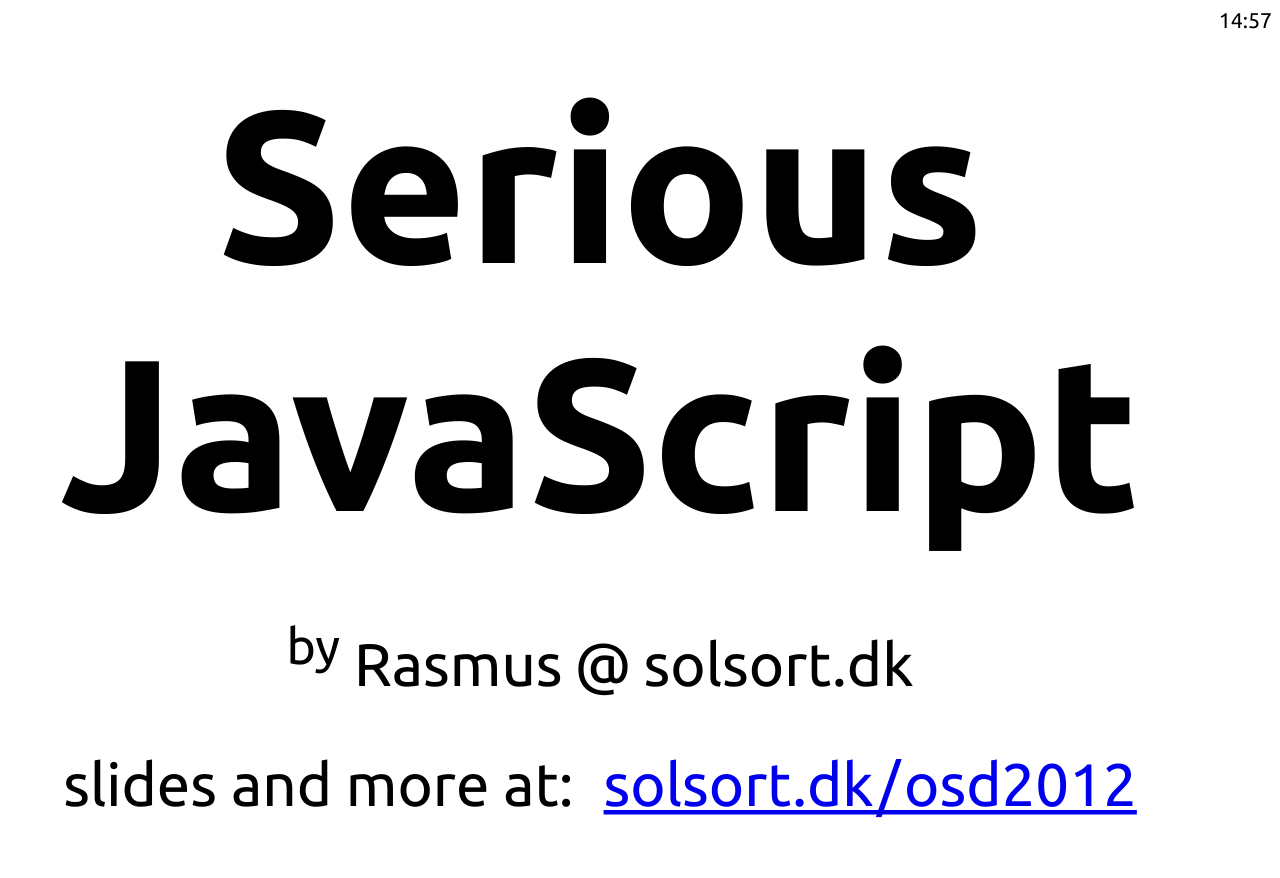
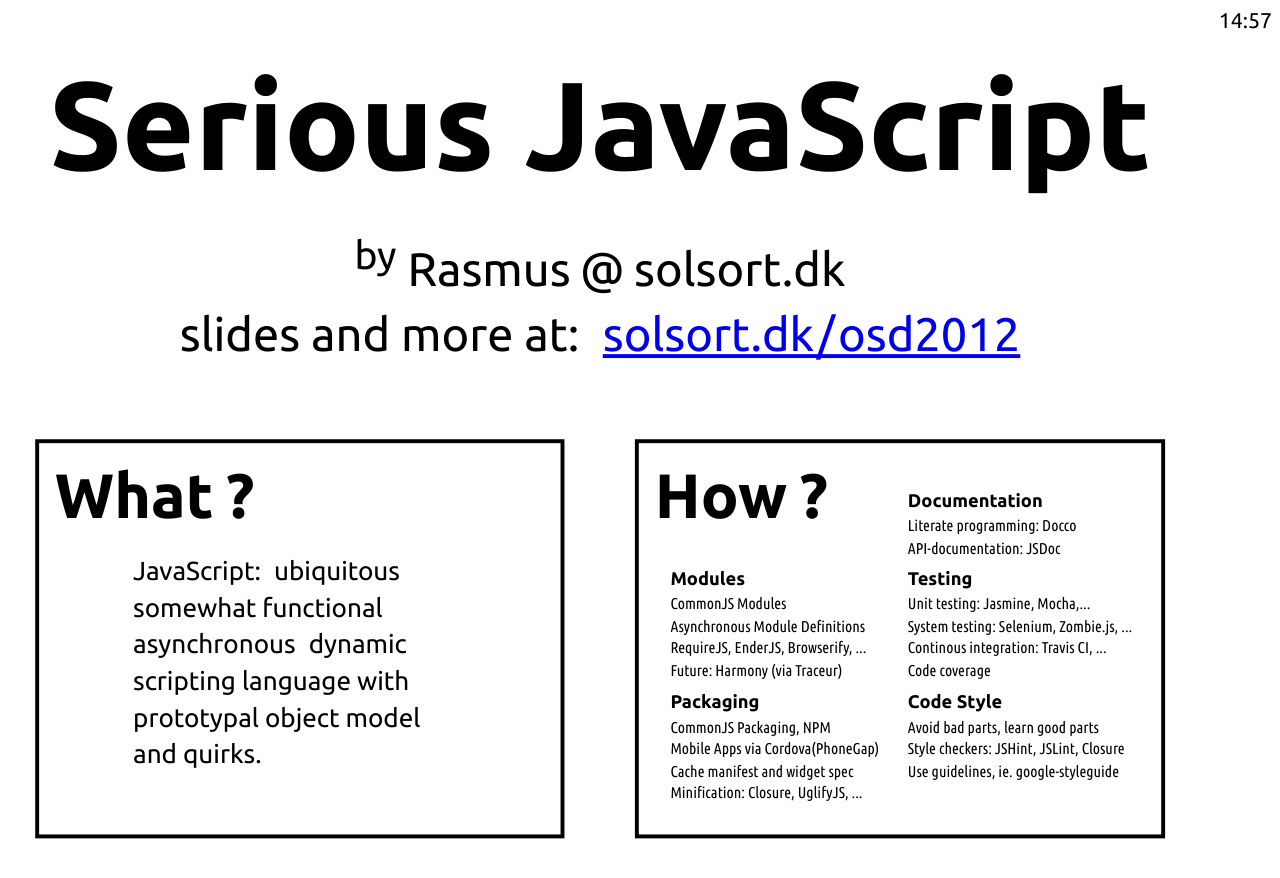
Before and after one commit to rasmuserik/rasmuserik.github.com, a Jekyll site: the page osd2012/slides.html, which Jekyll copies as it is, in a window 1280 px wide. Shown: the top 878 px of the page. Built offline with Jekyll 4.4.1, drawn with Linux system fonts in a browser that asks for light colours; nearby versions of some CDN libraries; some of the changed text lies outside the part shown.

Commit message:
removed a slide to make the presentation shorter

```diff
--- a/osd2012/slides.html
+++ b/osd2012/slides.html
@@ -21,6 +21,7 @@
             padding: 0pt;
         }
         .slide {
+            border: 3pt solid black;
             margin: 0pt;
             padding: 0pt;
             position: absolute;
@@ -28,9 +29,9 @@
             height: 300pt;
         }
         h1 {
-            margin: 20pt 0pt 10pt 0pt;;
+            margin: 40pt 0pt 20pt 0pt;;
             padding: 0pt;
-            font-size: 72pt;
+            font-size: 96pt;
         }
         h2 {
             font-size: 48pt;
@@ -40,17 +41,19 @@
 
         .intro {
             left: 480pt;
-            top: 30pt;
+            top: 140pt;
             text-align: center;
         }
         .intro div {
-            font-size: 20pt;
-            line-height: 200%;
+            font-size: 36pt;
+            line-height: 140%;
         }
 
         .what {
-            left: 40pt;
-            top: 30pt;
+            /*left: 30pt;
+            top: 340pt;*/
+            left: 27pt;
+            top: 337pt;
         }
         .what .descr {
             position: absolute;
@@ -63,8 +66,10 @@
         }
 
         .how {
-            left: 40pt;
-            top: 360pt;
+            /*left: 490pt;
+            top: 340pt;*/
+            left: 487pt;
+             top: 337pt;
         }
         .how h3 {
             /* font-weight: normal;*/
@@ -146,7 +151,8 @@
             font-size: 16pt;
         }
     </style>
-    <script src="http://ajax.googleapis.com/ajax/libs/jquery/1.7.1/jquery.min.js"></script>
+    <script src="../lib/es5-shim.min.js"></script>
+    <script src="../lib/jquery-1.7.1.min.js"></script>
     <script>(function(){
         function now() {
             return (new Date()).getTime();
@@ -230,17 +233,14 @@
   <body>
     <div class="timer"></div>
     <div class="main">
-        <div class="intro slide">
+        <div class="intro">
             <h1>Serious JavaScript</h1>
             <div class="author"><sup>by</sup> Rasmus&thinsp;@&thinsp;solsort.dk</div>
             <div class="slidelink">
                 slides and more at:&ensp;<a href="http://solsort.dk/osd2012">solsort.dk&#8202;/&#8202;osd2012</a>
             </div>
-            <!--
-            <div class="link"><a href="http://solsort.dk/osd2012">solsort.dk&#8202;/osd2012</a></div>
-            -->
         </div>
-        <div class="where slide">
+        <!-- div class="where slide">
             <h2>Where&thinsp;?</h2>
             <div class="javascriptcore top left">
                 <h3>JavaScriptCore</h3>
@@ -278,7 +278,7 @@
                 <div>ActionScript, UnityScript</div>
                 <div>EjScript, MiniJoe, LightScript</div>
             </div>
-        </div>
+        </div-->
         <div class="what slide">
             <h2>What&thinsp;?</h2>
             <div class="descr">
```
Also changed, not shown: other parts of osd2012/slides.html (+3 -6 lines).
